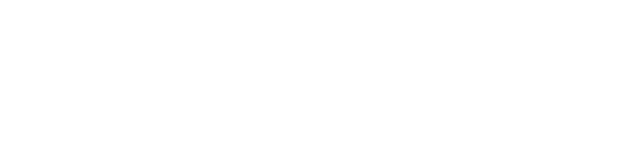
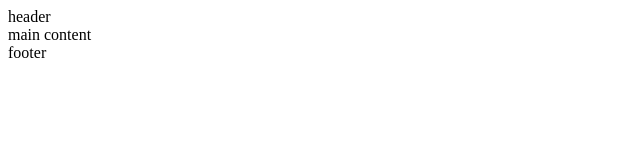
Before and after one commit to XOZANAYKUT/aykutlaw, a plain HTML site: page index.html in a window 1280 px wide. Shown: the whole page, without its empty margins (0-640 px from the left). Drawn offline with Linux system fonts and the light colour scheme.

Commit message:
Create general page structure

```diff
--- a/index.html
+++ b/index.html
@@ -19,6 +19,11 @@
 
 </head>
 <body>
-
+    <!--header-->
+    <header>header</header>
+    <!--main content-->
+    <main>main content</main>
+    <!--footer-->
+    <footer>footer</footer>
 </body>
 </html>
```
